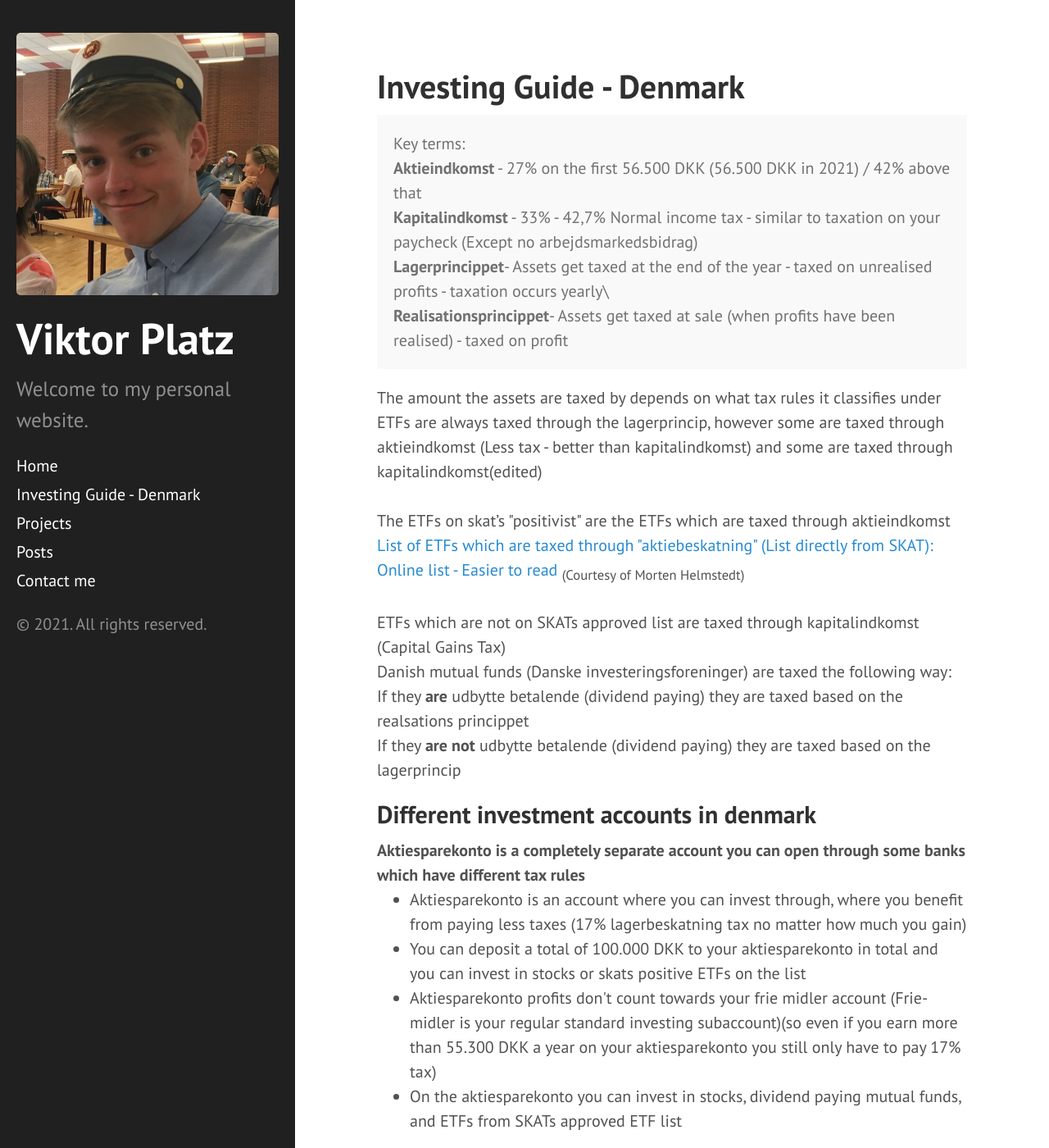
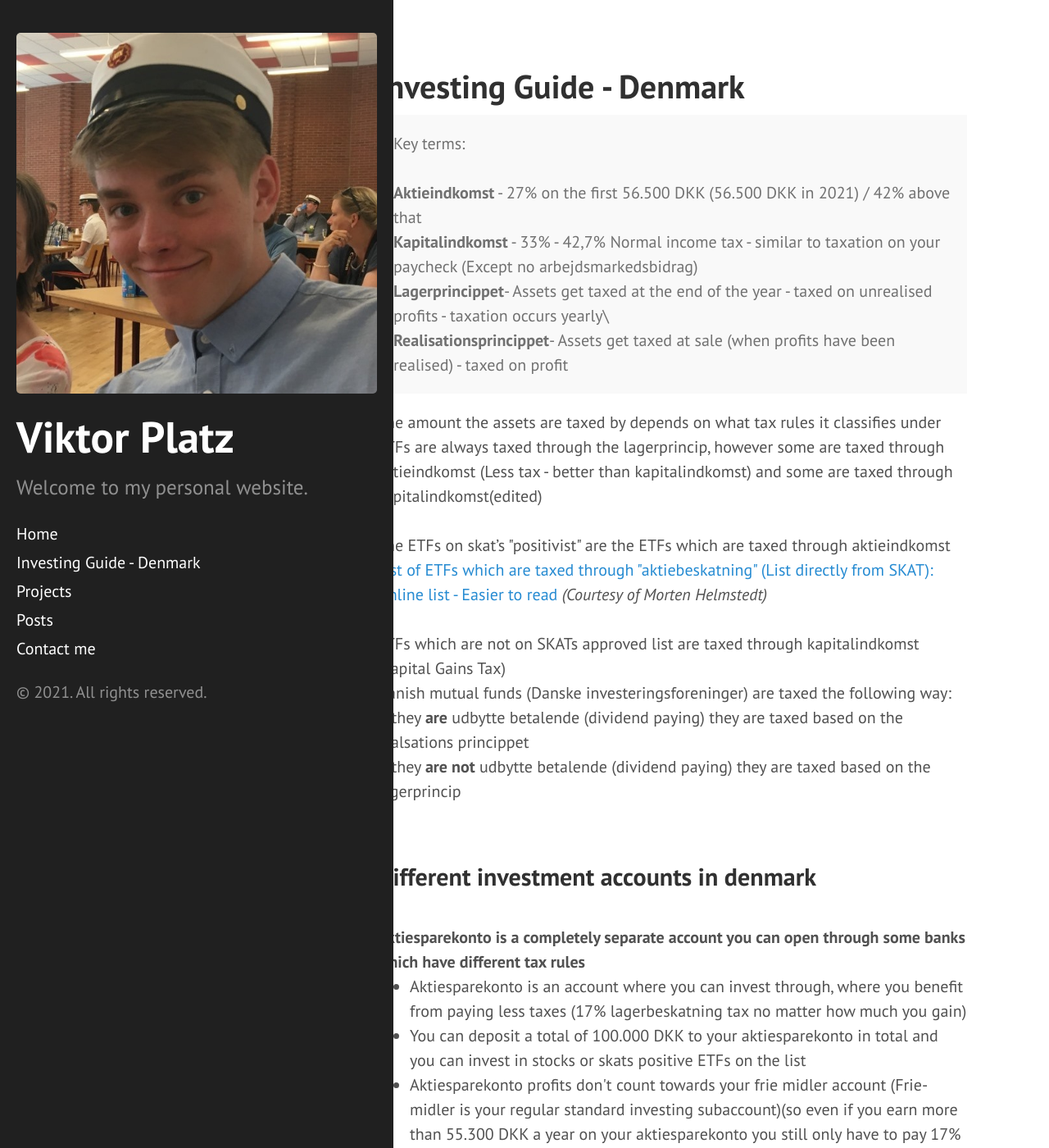
Before and after one commit to ViktorPlatz/redviktor.github.io, a Jekyll site: the page built from investingguide.html, in a window 1280 px wide and 1400 px high. Shown: the whole window at 82% size. Built offline with Jekyll 4.4.1, drawn with Linux system fonts in a browser that asks for light colours.

Commit message:
Width changes + changes to IGD

```diff
--- a/investingguide.html
+++ b/investingguide.html
@@ -4,7 +4,7 @@ title: Investing Guide - Denmark
 ---
 
 <p class="message">
-  Key terms:<br>
+  Key terms:<br><br>
     <b>Aktieindkomst</b> - 27% on the first 56.500 DKK (56.500 DKK in 2021) / 42% above that
     <br>
     <b>Kapitalindkomst</b> - 33% - 42,7% Normal income tax - similar to taxation on your paycheck (Except no arbejdsmarkedsbidrag)
@@ -22,18 +22,20 @@ The ETFs on skat’s "positivist" are the ETFs which are taxed through aktieindk
 
 <a href="https://skat.dk/getfile.aspx?id=145013&type=xlsx">List of ETFs which are taxed through "aktiebeskatning" (List directly from SKAT):</a><br>
 <a href="https://wallnot.dk/stocks/">Online list - Easier to read</a>
-<sub>(Courtesy of </sub> <sub href="https://wallnot.dk/stocks/">Morten Helmstedt)</sub><br><br>
+<cite>(Courtesy of </cite> <cite href="https://wallnot.dk/stocks/">Morten Helmstedt)</cite><br><br>
 
 
 ETFs which are not on SKATs approved list are taxed through kapitalindkomst (Capital Gains Tax)<br>
 
 <p>Danish mutual funds (Danske investeringsforeninger) are taxed the following way:<br>
 If they <b>are</b> udbytte betalende (dividend paying) they are taxed based on the realsations princippet<br>
-If they <b>are not</b> udbytte betalende (dividend paying) they are taxed based on the lagerprincip</p>
+If they <b>are not</b> udbytte betalende (dividend paying) they are taxed based on the lagerprincip</p><br>
 
 <h2>Different investment accounts in denmark</h2>
+<br>
 
 <b>Aktiesparekonto is a completely separate account you can open through some banks which have different tax rules</b>
+<br>
 <ul>
 <li>Aktiesparekonto is an account where you can invest through, where you benefit from paying less taxes (17% lagerbeskatning tax no matter how much you gain)</li>
 <li>You can deposit a total of 100.000 DKK to your aktiesparekonto in total and you can invest in stocks or skats positive ETFs on the list</li>
@@ -42,6 +44,7 @@ If they <b>are not</b> udbytte betalende (dividend paying) they are taxed based
 </ul>
 
 <b>Aldersopsparing is a retirement account in denmark (Similar to Roth IRA in the US)</b>
+<br>
 <ul>
 <li>In the aldersopsparing you pay 15.3% tax every year, through the lagerprincip</li>
 <li>In the Aldersopsparing you can deposit a maximum of 5,400 DKK a year, however, when you have 5 years or less until you retire, you can deposit 52,400 DKK yearly</li>
@@ -50,6 +53,7 @@ If they <b>are not</b> udbytte betalende (dividend paying) they are taxed based
 </ul>
 
 <b>Ratepension is a retirement account in denmark (Similar to a 401k in america)</b>
+<br>
 <ul>
 <li>In your ratepension account you pay 15.3% tax every year, through the lagerprincip</li>
 <li>In your ratepension account you can deposit a maximum of 58,500 DKK a year. This amount is <b>TAX DEDUCTIBLE</b></li>
@@ -58,6 +62,7 @@ If they <b>are not</b> udbytte betalende (dividend paying) they are taxed based
 </ul>
 
 <b>Børneopsparing is an investment account for children between the ages of 0-14</b>
+<br>
 <ul>
 <li>In a børneopsparing account you pay 0% in taxes</li>
 <li>In a børneopsparing account you can deposit a maximum of 6,000 DKK a year (changes with inflation) and a maximum amount of 72,000 DKK (You can only pay into the account until the age of 14)</li>
@@ -66,6 +71,7 @@ If they <b>are not</b> udbytte betalende (dividend paying) they are taxed based
 </ul>
 
 <b>Livrente is a "retirement account" similar to the ratepension - some would argue that it is closer to an insurance product than a retirement account</b>
+<br>
 <ul>
 <li>NEEDS TO BE FINISHED!</li>
 </ul>
@@ -73,7 +79,7 @@ If they <b>are not</b> udbytte betalende (dividend paying) they are taxed based
 <b>Kapitalpension was the old name for the aldersopsparing and has been discontinued - It is no longer possible to pay into this account.</b>
 
 <h3>Overview of different accounts:</h3>
-<img src="\images\investmentaccountoverview.jpg" alt="Investment account overview"><br>
-<sub>Courtesy of Neovitami</sub>
+<img src="\images\investmentaccountoverview.jpg" alt="Investment account overview" style="width:500px;height:600px;">
+<cite>Courtesy of Neovitami</cite>
 
 <h3>What should I invest in?</h3>
--- a/public/css/hyde.css
+++ b/public/css/hyde.css
@@ -65,7 +65,7 @@ html {
     top: 0;
     left: 0;
     bottom: 0;
-    width: 18rem;
+    width: 24rem;
     text-align: left;
   }
 }
```
